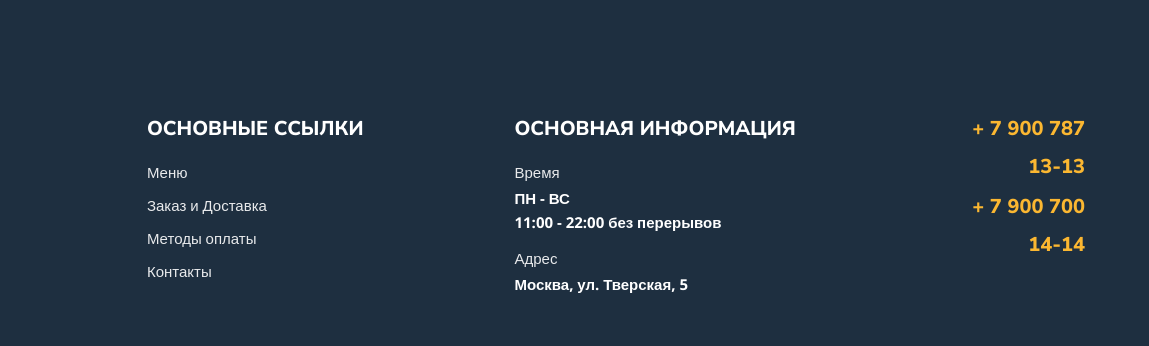
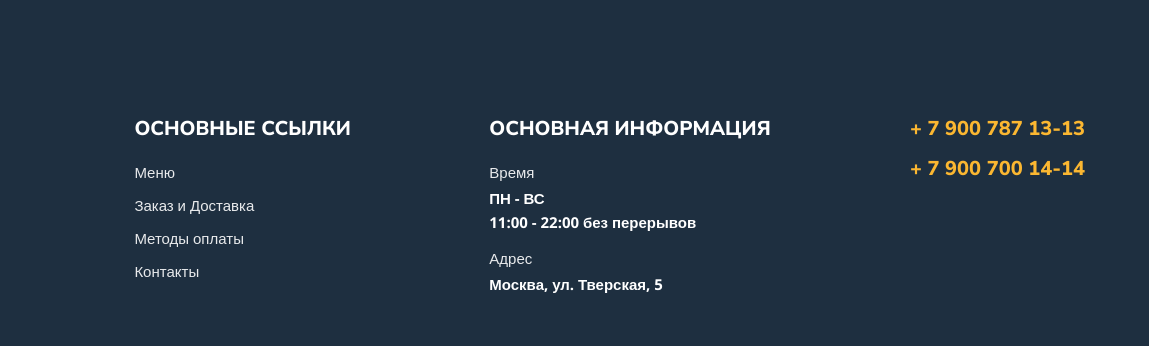
Before and after one commit to webdev2197/FrontendBlok-Module01-Burger, a plain HTML site: page index.html in a window 1280 px wide. Shown: the part 3472-3818 px from the top of the page, 131-1280 px from the left. Drawn offline with nearby package versions, Linux system fonts and the light colour scheme.

Commit message:
update 3

```diff
--- a/css/main.css
+++ b/css/main.css
@@ -519,6 +519,7 @@ ul {
 
 .footer-item:last-child {
   flex-basis: 12%;
+  min-width: 176px;
 }
 
 .footer-tel:hover {
@@ -886,21 +887,21 @@ ul {
     position: relative;
   }
 
-  .logo-min{
+  .logo-min {
     margin-bottom: 25px;
   }
 
-  ._mobile{
+  ._mobile {
     position: absolute;
     top: 59px;
     right: 2px;
   }
 
-  ._mobile + ._mobile{
+  ._mobile+._mobile {
     top: 97px;
   }
 
-  .footer-title{
+  .footer-title {
     font-size: 18px;
   }
 }
```
